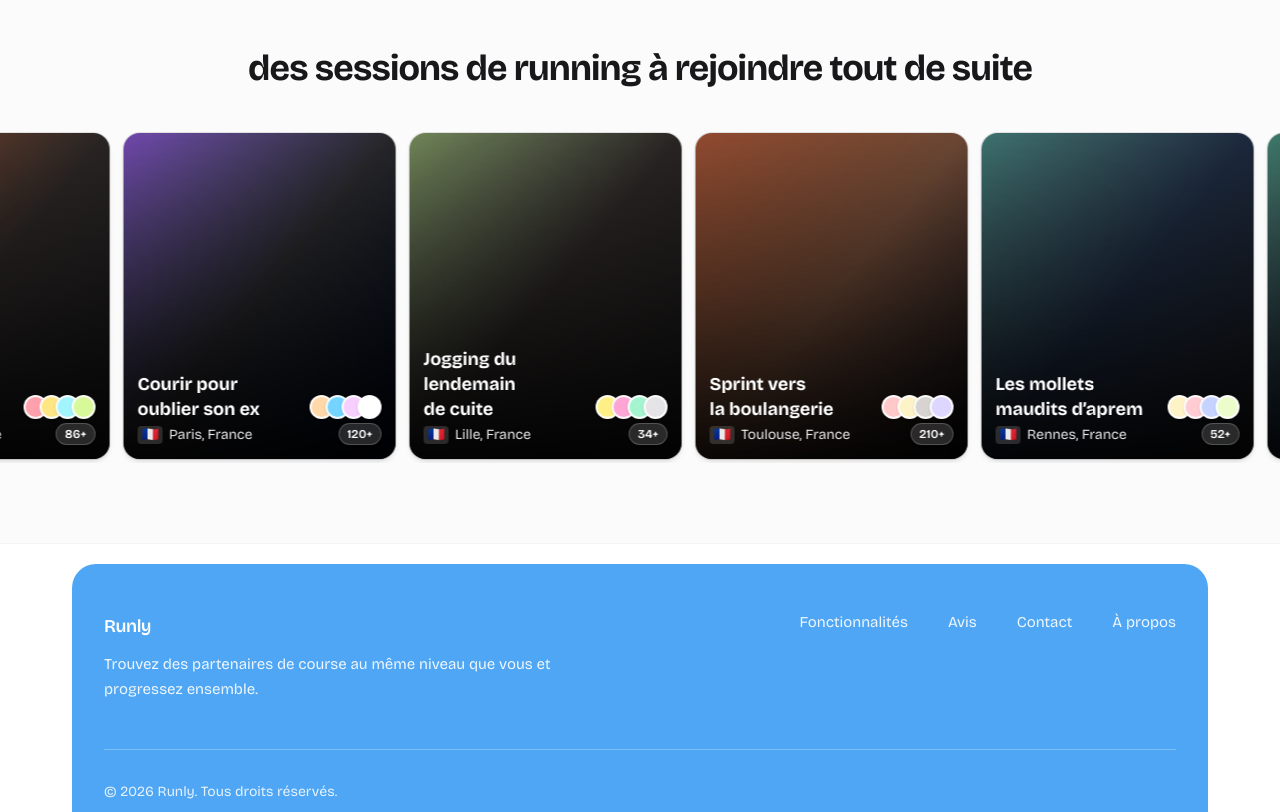
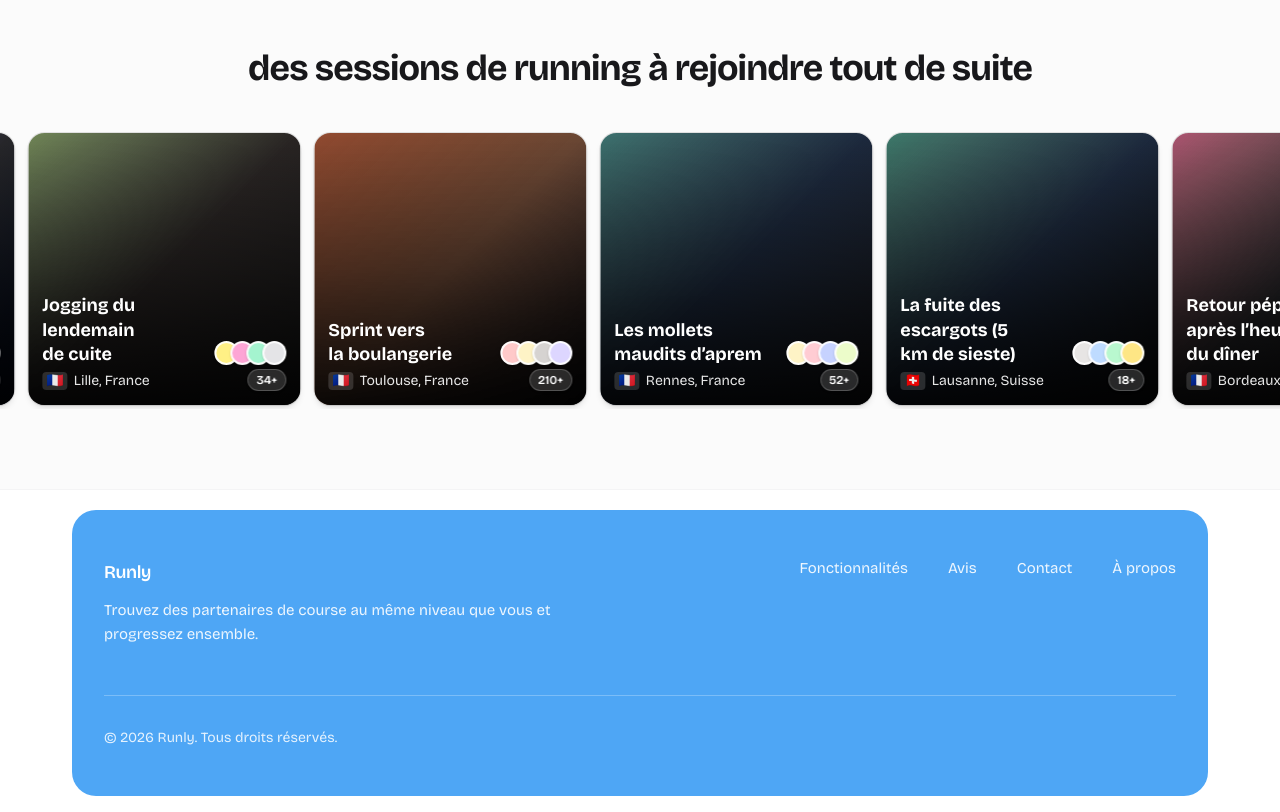
Before and after one commit to I2S9/runly-website, a Next.js app: page / in a window 1280 px wide. Shown: the part 800-1612 px from the top of the page. Built offline with nearby package versions, Linux system fonts and the light colour scheme.

Commit message:
Update HangoutsCarouselSection with new hangout entries and adjust animation duration for improved user experience

```diff
--- a/src/app/globals.css
+++ b/src/app/globals.css
@@ -25,7 +25,7 @@ body {
   font-family: var(--font-sans), system-ui, sans-serif;
 }
 
-/* Carrousel “sessions” : boucle, la distance est pilotée en px via --hangouts-dx */
+/* Carrousel “sessions” : défilement vers la gauche, boucle via --hangouts-dx (px) */
 @keyframes hangouts-infinite {
   to {
     transform: translate3d(calc(-1 * var(--hangouts-dx, 0px)), 0, 0);
@@ -34,7 +34,7 @@ body {
 
 .hangouts-marquee {
   will-change: transform;
-  animation: hangouts-infinite 55s linear infinite;
+  animation: hangouts-infinite 38s linear infinite;
 }
 
 .hangouts-marquee:hover {
--- a/src/components/home/HangoutsCarouselSection.tsx
+++ b/src/components/home/HangoutsCarouselSection.tsx
@@ -66,6 +66,69 @@ const HANGOUTS: HangoutCard[] = [
       "bg-gradient-to-br from-emerald-900/75 via-slate-800 to-neutral-950",
     avatarTints: ["bg-stone-200", "bg-blue-200", "bg-green-200", "bg-amber-200"],
   },
+  {
+    title: "Retour pépère après l’heure du dîner",
+    place: "Bordeaux, France",
+    flag: "🇫🇷",
+    participants: "67+",
+    placeholderClass:
+      "bg-gradient-to-br from-rose-900/70 via-zinc-800 to-stone-950",
+    avatarTints: ["bg-orange-200", "bg-rose-200", "bg-violet-200", "bg-zinc-100"],
+  },
+  {
+    title: "C’est pas l’Kms c’est l’Kiffe",
+    place: "Marseille, France",
+    flag: "🇫🇷",
+    participants: "94+",
+    placeholderClass:
+      "bg-gradient-to-br from-cyan-900/75 via-slate-800 to-zinc-950",
+    avatarTints: ["bg-amber-200", "bg-sky-200", "bg-lime-200", "bg-white"],
+  },
+  {
+    title: "Les quadriceps en PLS du lundi",
+    place: "Nantes, France",
+    flag: "🇫🇷",
+    participants: "41+",
+    placeholderClass:
+      "bg-gradient-to-br from-slate-800 via-indigo-900/50 to-zinc-950",
+    avatarTints: ["bg-fuchsia-200", "bg-cyan-200", "bg-yellow-200", "bg-slate-200"],
+  },
+  {
+    title: "Run du désespoir avant la pesée",
+    place: "Nice, France",
+    flag: "🇫🇷",
+    participants: "28+",
+    placeholderClass:
+      "bg-gradient-to-br from-sky-900/70 via-neutral-800 to-slate-950",
+    avatarTints: ["bg-pink-200", "bg-indigo-200", "bg-emerald-200", "bg-amber-100"],
+  },
+  {
+    title: "Le club des ventres à l’ancienne",
+    place: "Bruxelles, Belgique",
+    flag: "🇧🇪",
+    participants: "33+",
+    placeholderClass:
+      "bg-gradient-to-br from-amber-900/70 via-stone-800 to-neutral-950",
+    avatarTints: ["bg-rose-100", "bg-blue-200", "bg-orange-200", "bg-lime-100"],
+  },
+  {
+    title: "Trotinette en mode traque (interdit de voler l’eau)",
+    place: "Strasbourg, France",
+    flag: "🇫🇷",
+    participants: "19+",
+    placeholderClass:
+      "bg-gradient-to-br from-fuchsia-900/65 via-zinc-800 to-neutral-900",
+    avatarTints: ["bg-cyan-200", "bg-amber-200", "bg-rose-300", "bg-white"],
+  },
+  {
+    title: "Grimpe ton escalier avant le 10 km (promis ça pique)",
+    place: "Grenoble, France",
+    flag: "🇫🇷",
+    participants: "55+",
+    placeholderClass:
+      "bg-gradient-to-br from-slate-700 via-cyan-900/50 to-zinc-950",
+    avatarTints: ["bg-amber-200", "bg-violet-200", "bg-green-200", "bg-zinc-200"],
+  },
 ];
 
 const LOOP = [...HANGOUTS, ...HANGOUTS];
@@ -100,7 +163,7 @@ function HangoutCardItem({
   return (
     <article
       className="relative w-[min(15rem,70vw)] shrink-0 overflow-hidden rounded-2xl shadow-md ring-1 ring-black/10 sm:w-[16.25rem] md:w-[17rem]"
-      style={{ aspectRatio: "5 / 6" }}
+      style={{ aspectRatio: "1 / 1" }}
       aria-hidden={ariaHidden}
     >
       <div
```
